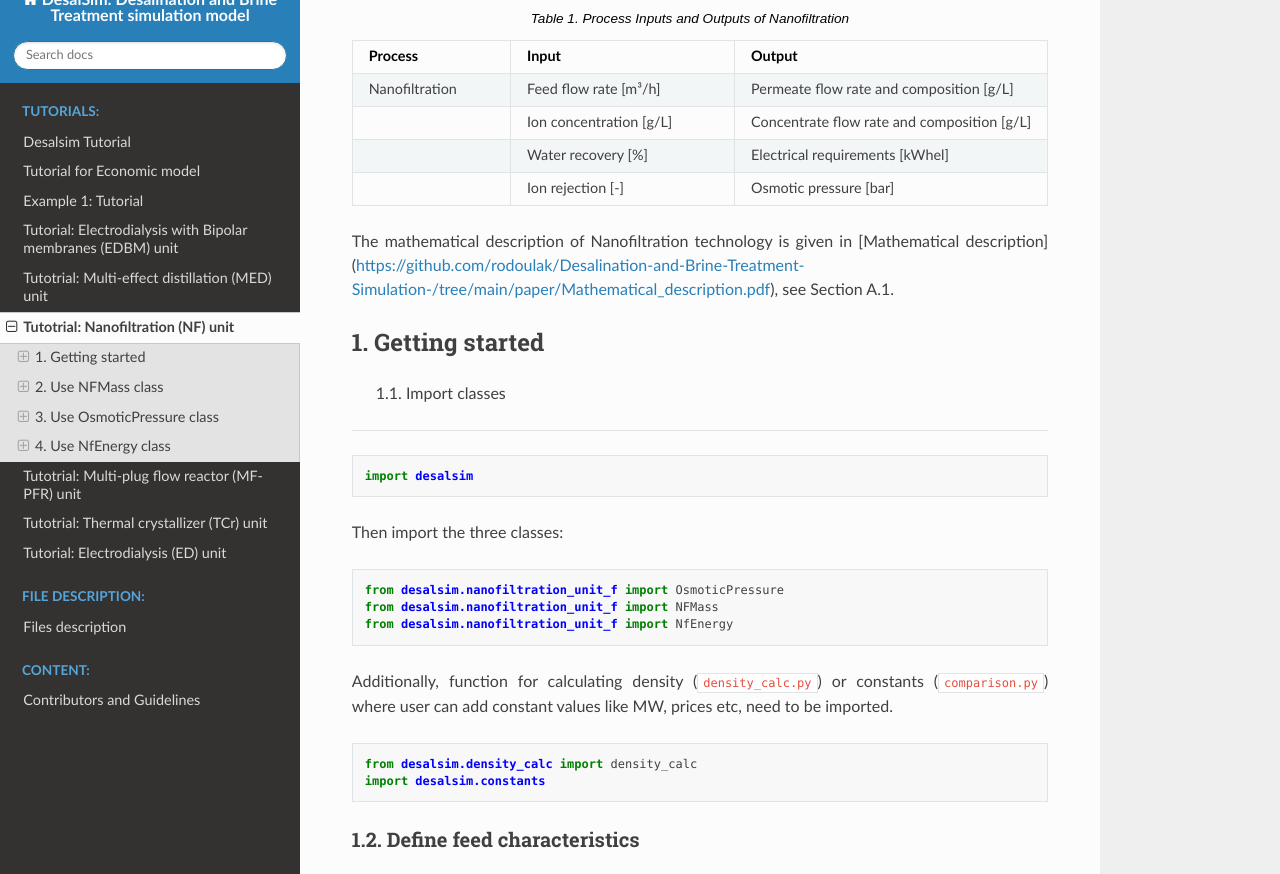
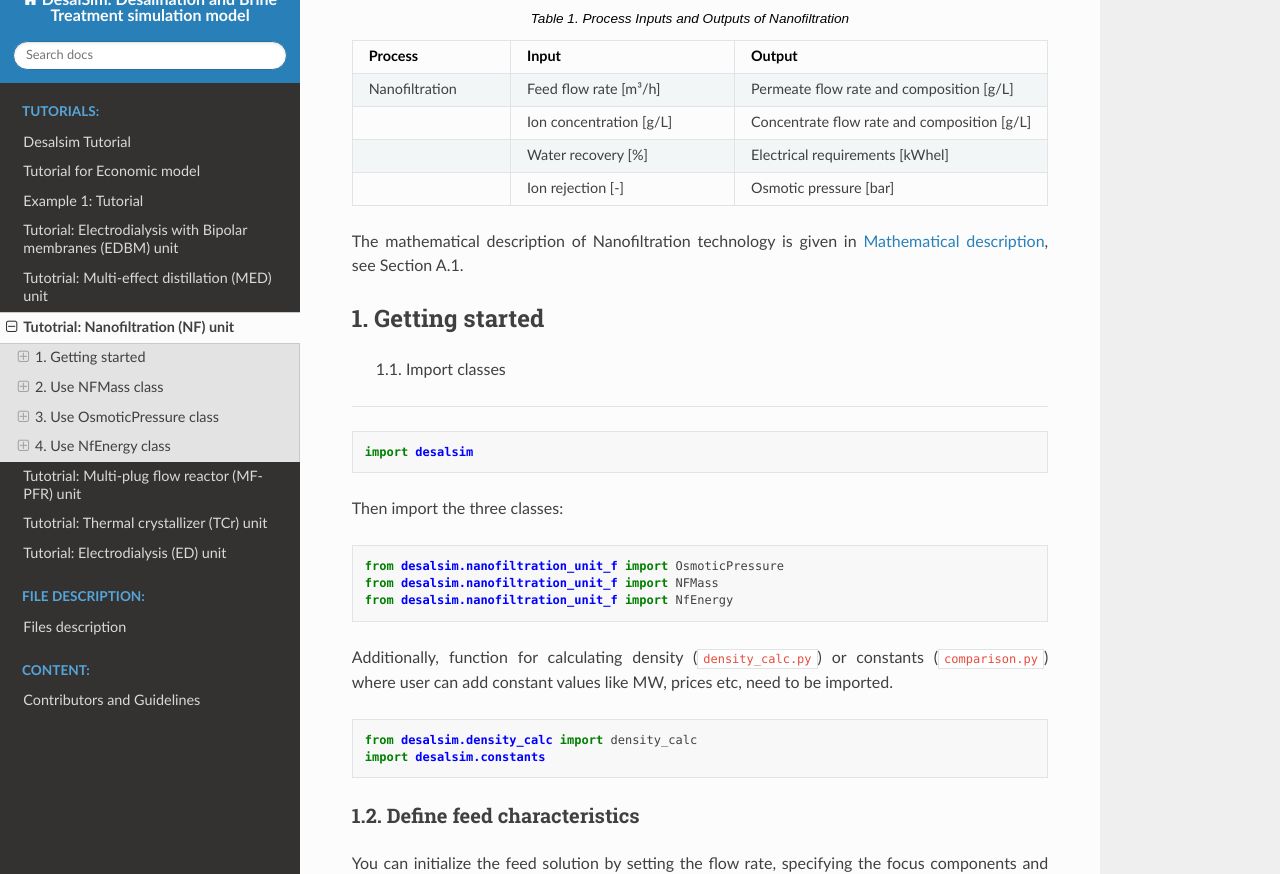
Before and after one commit to rodoulak/Desalsim_web, a Sphinx documentation site: the page built from source/Tutorials/NF_Tutorial.rst, in a window 1280 px wide and 900 px high, scrolled down 898 px, cut to the strip 26-900 px from the top of the window. Built offline with Sphinx 7.4.7 and the Read the Docs theme 3.1.0, drawn with Linux system fonts in a browser that asks for light colours; some of the changed lines change nothing that is shown.

Commit message:
Update NF_Tutorial.rst

```diff
--- a/source/Tutorials/NF_Tutorial.rst
+++ b/source/Tutorials/NF_Tutorial.rst
@@ -39,7 +39,9 @@
      - Osmotic pressure [bar]
 
 
-The mathematical description of Nanofiltration technology is given in [Mathematical description](https://github.com/rodoulak/Desalination-and-Brine-Treatment-Simulation-/tree/main/paper/Mathematical_description.pdf), see Section A.1.
+The mathematical description of Nanofiltration technology is given in `Mathematical description`_, see Section A.1.
+
+.. _Mathematical description: https://github.com/rodoulak/Desalsim_web/blob/main/Mathematical%20description.pdf
 
 1. Getting started
 =======================================================================================
```
